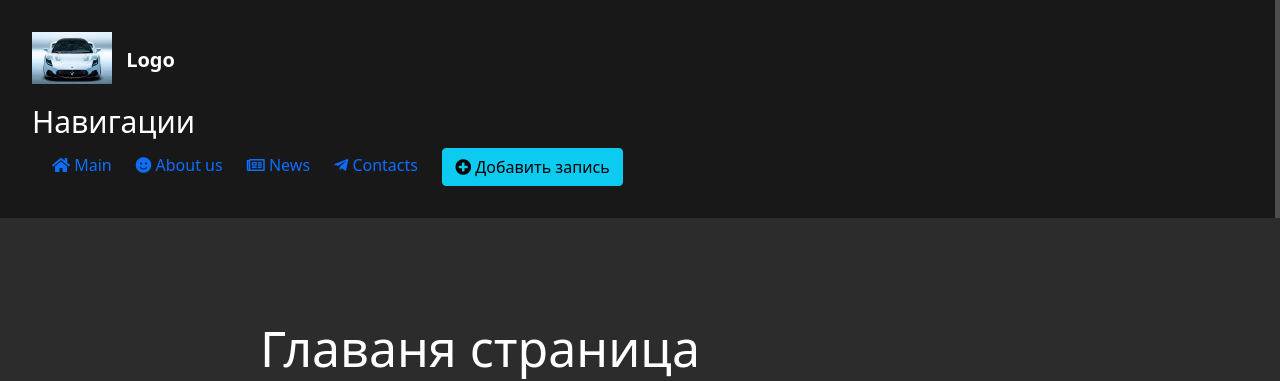
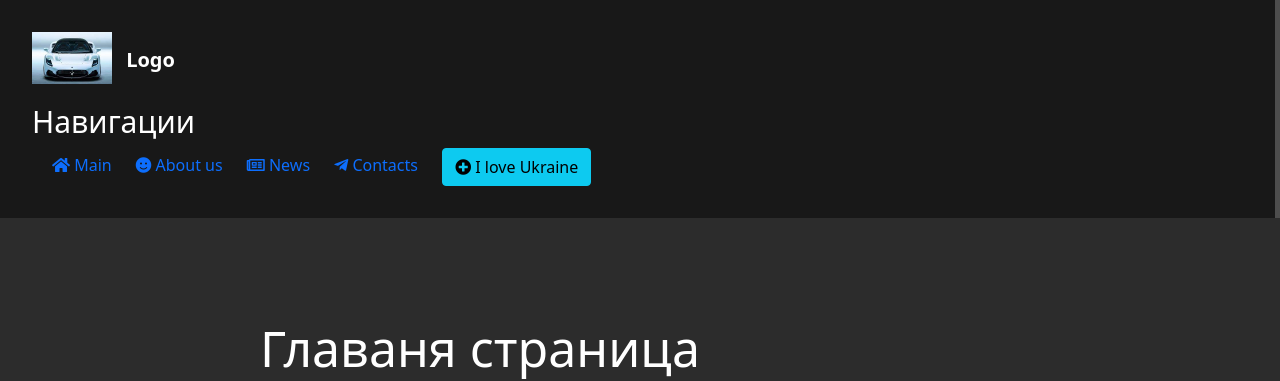
Before and after one commit to pan4a4os/project1, a Django app: page / in a window 1280 px wide. Shown: the top 381 px of the page. Run offline with Django 3.2, Linux system fonts and the light colour scheme; some libraries are stand-ins or nearby versions.

Commit message:
Change text of button

```diff
--- a/main/templates/main/layout.html
+++ b/main/templates/main/layout.html
@@ -21,7 +21,7 @@
     <a href="{% url 'about' %}"><i class="fas fa-smile"></i> About us</a>
     <a href="{% url 'news_home' %}"><i class="far fa-newspaper"></i> News</a>
     <a href=""><i class="fab fa-telegram-plane"></i> Contacts</a>
-    <a href="{% url 'create' %}"><button class="btn btn-info"><i class="fas fa-plus-circle"></i> Добавить запись</button></a>
+    <a href="{% url 'create' %}"><button class="btn btn-info"><i class="fas fa-plus-circle"></i> I love Ukraine </button></a>
 
 </aside>
 <main>
```
